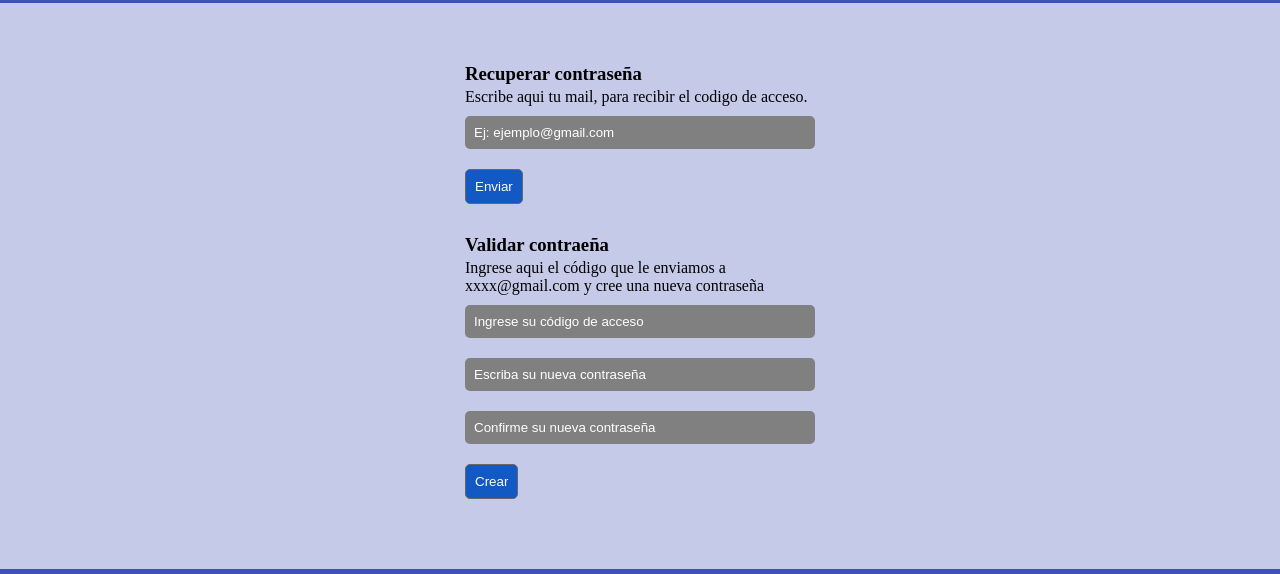
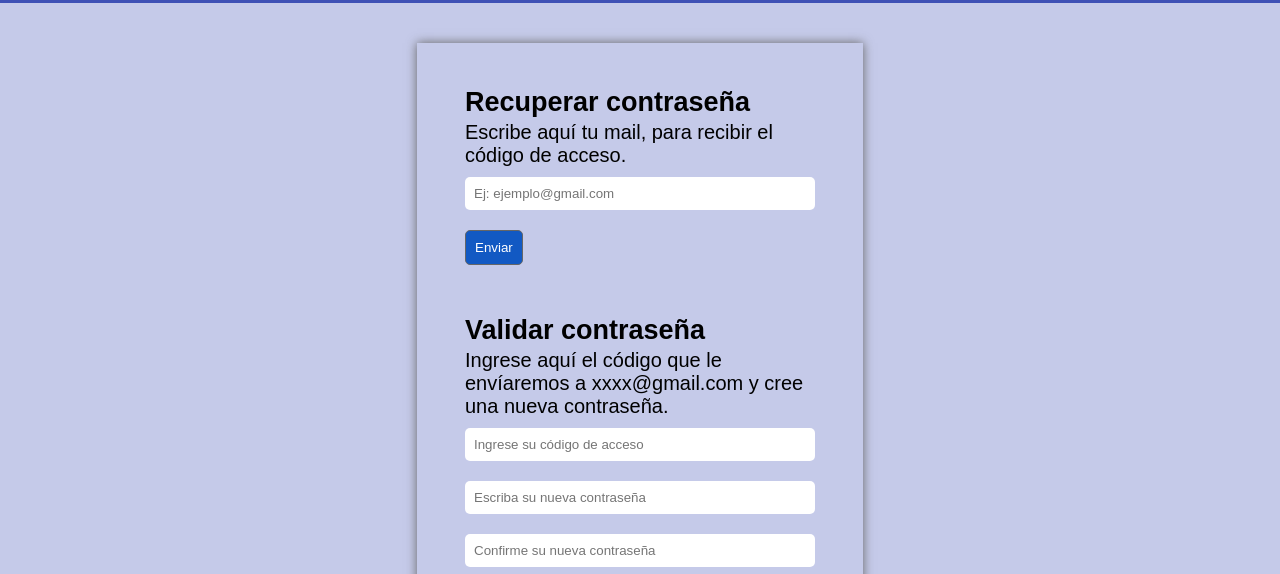
Before and after one commit to TomasHurtado/sprin2grupo9, a website: page views/recuperar.html in a window 1280 px wide. Shown: the part 163-737 px from the top of the page. Drawn offline with Linux system fonts and the light colour scheme; files whose address does not match are found by name; a web font is replaced by a local one.

Commit message:
arreglo formulario

```diff
--- a/public/css/recuperar.css
+++ b/public/css/recuperar.css
@@ -151,13 +151,19 @@ main{
 
 .letras-recuperar{
     padding-top: 3px;
+    font-size: 20px;
 }
 
 
 /*texto y titulo*/
 .titulo-recuperar, .letras-recuperar{
     color: rgb(0, 0, 0);
+    font-family: 'Zen Kurenaido', sans-serif;
 
+}
+
+.titulo-recuperar{
+    font-size: 27px;
 }
 
 .recuperar-contraseña, .validar{
@@ -172,14 +178,9 @@ label{
     color: rgb(0, 0, 0);
 }
 
-::placeholder{
-    color: white;
-}
-
 input{
-    background-color: rgb(128, 128, 128);
-    /*opacity: 0.5;*/
-    color: white;
+    background-color: #FFFFFF;
+    color: black;
 }
 
 
@@ -189,7 +190,7 @@ input{
     margin: 10px 0px;
     border-radius: 5px;
     border: none;
-
+    display: flex;
 }
 /*barritas para llenar*/
 
@@ -210,6 +211,12 @@ input{
     background-color: #0022AA;
 }
 
+.recuperar-form{
+    box-shadow: 0px 0px 10px rgb(100, 100, 100);
+    display: flex;
+    flex-direction: column;
+    padding: 2% 4%;
+}
 /*boton enviar*/
 
 
--- a/views/recuperar.html
+++ b/views/recuperar.html
@@ -68,7 +68,7 @@
             <div class="recuperar-contraseña">
 
                 <h3 class="titulo-recuperar">Recuperar contraseña</h3>
-                <p class="letras-recuperar">Escribe aqui tu mail, para recibir el codigo de acceso.</p>
+                <p class="letras-recuperar">Escribe aquí tu mail, para recibir el código de acceso.</p>
 
 
                 <input type="email" name="email" id="e-mail" placeholder="Ej: ejemplo@gmail.com" required>
@@ -79,8 +79,8 @@
 
             <div class="validar">
 
-                <h3 class="titulo-recuperar">Validar contraeña</h3>
-                <p class="letras-recuperar">Ingrese aqui el código que le enviamos a xxxx@gmail.com y cree una nueva contraseña</p>
+                <h3 class="titulo-recuperar">Validar contraseña</h3>
+                <p class="letras-recuperar">Ingrese aquí el código que le envíaremos a xxxx@gmail.com y cree una nueva contraseña.</p>
 
 
                 <input type="email" name="email" id="e-mail" placeholder="Ingrese su código de acceso" required>
```
